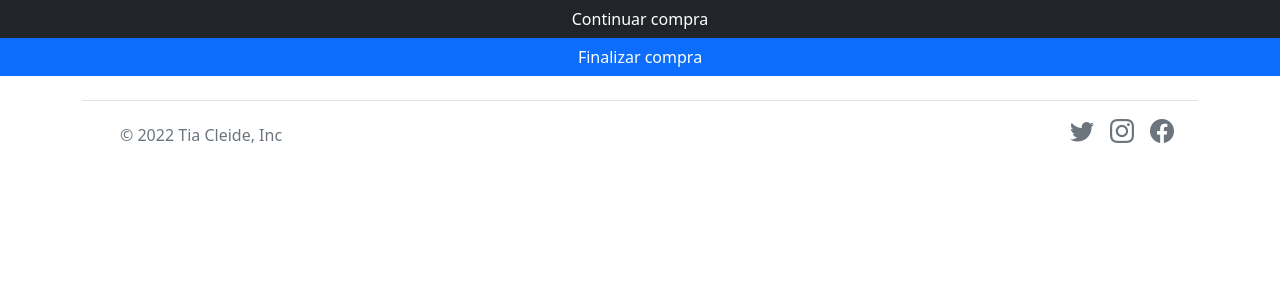
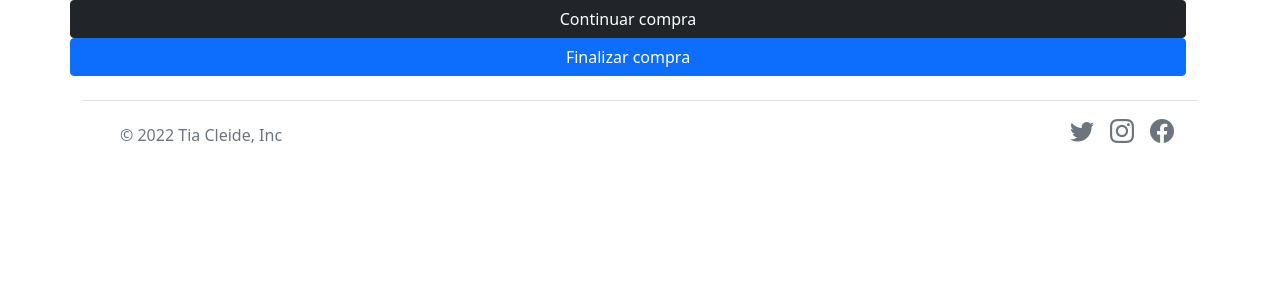
Before and after one commit to AlexBorgesTeles/Projeto-Final---turma-72, a PHP site: page /carrinho.php in a window 1280 px wide. Shown: the part 48-348 px from the top of the page. Run offline with PHP 8.4, Linux system fonts and the light colour scheme; the visitor is signed in with stand-in values (Sample User, id 1); data comes from the database, SQL or seed files in the repository; data that the repository does not hold is empty; some libraries are stand-ins or nearby versions.

Commit message:
Update carrinho.php

```diff
--- a/loja/carrinho.php
+++ b/loja/carrinho.php
@@ -14,6 +14,7 @@ $sql = "SELECT * FROM carrinho JOIN estoque ON carrinho.fk_id_pessoa = {$_SESSIO
 $query = mysqli_query($mysql, $sql);
 $dados = mysqli_fetch_all($query, MYSQLI_ASSOC);
 #var_dump($dados);
+echo "<div class='container'><div class='row'>";
 foreach ($dados as $q) {
     echo "<div class='col-3 btn'><div class='card' style='background-color: #4F4F4F'>
 	                     <img src='../imagens/{$q["imagem"]}' class='card-img-top'alt='#' style='height: 170px; width:410px;'>
```
